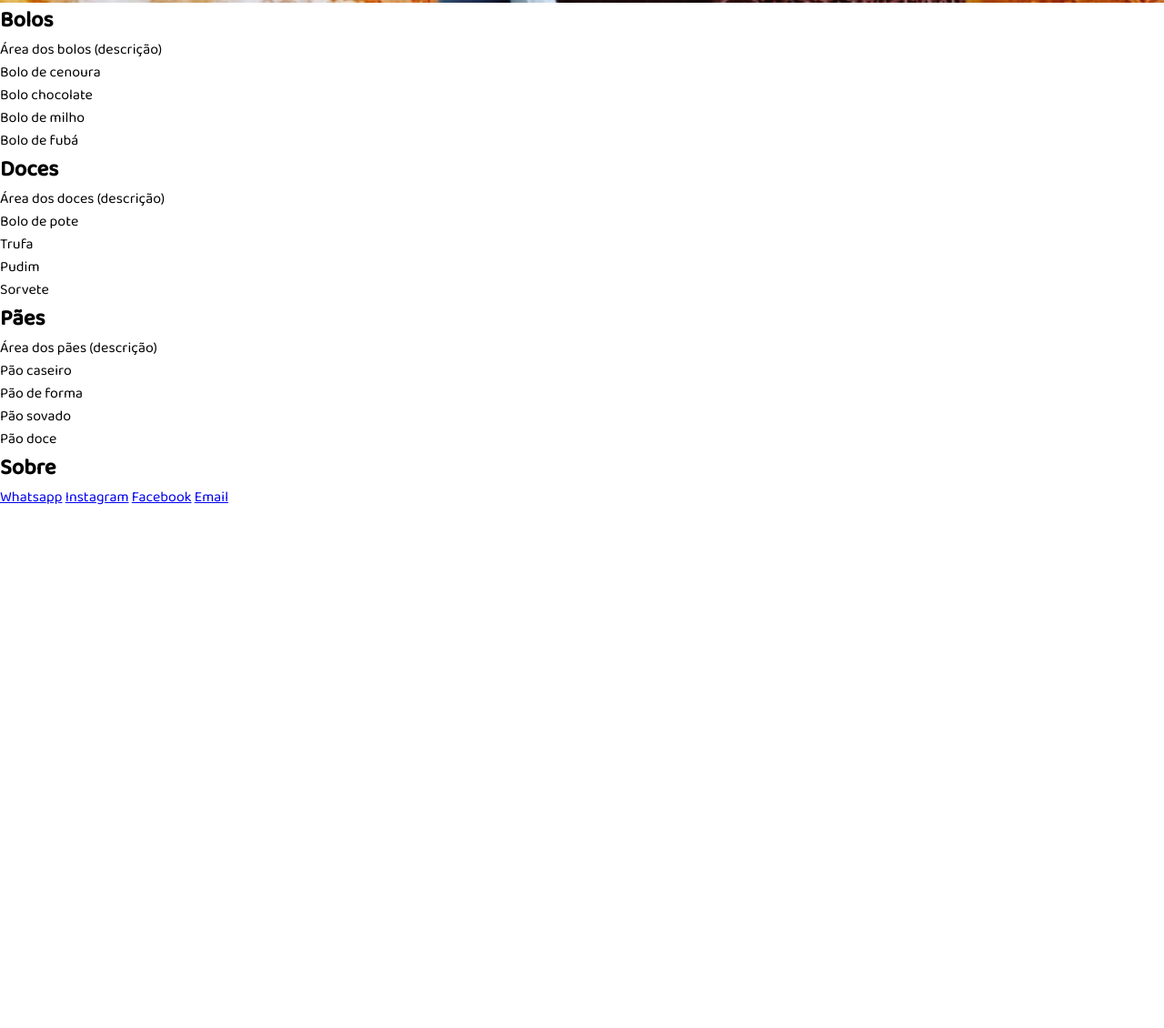
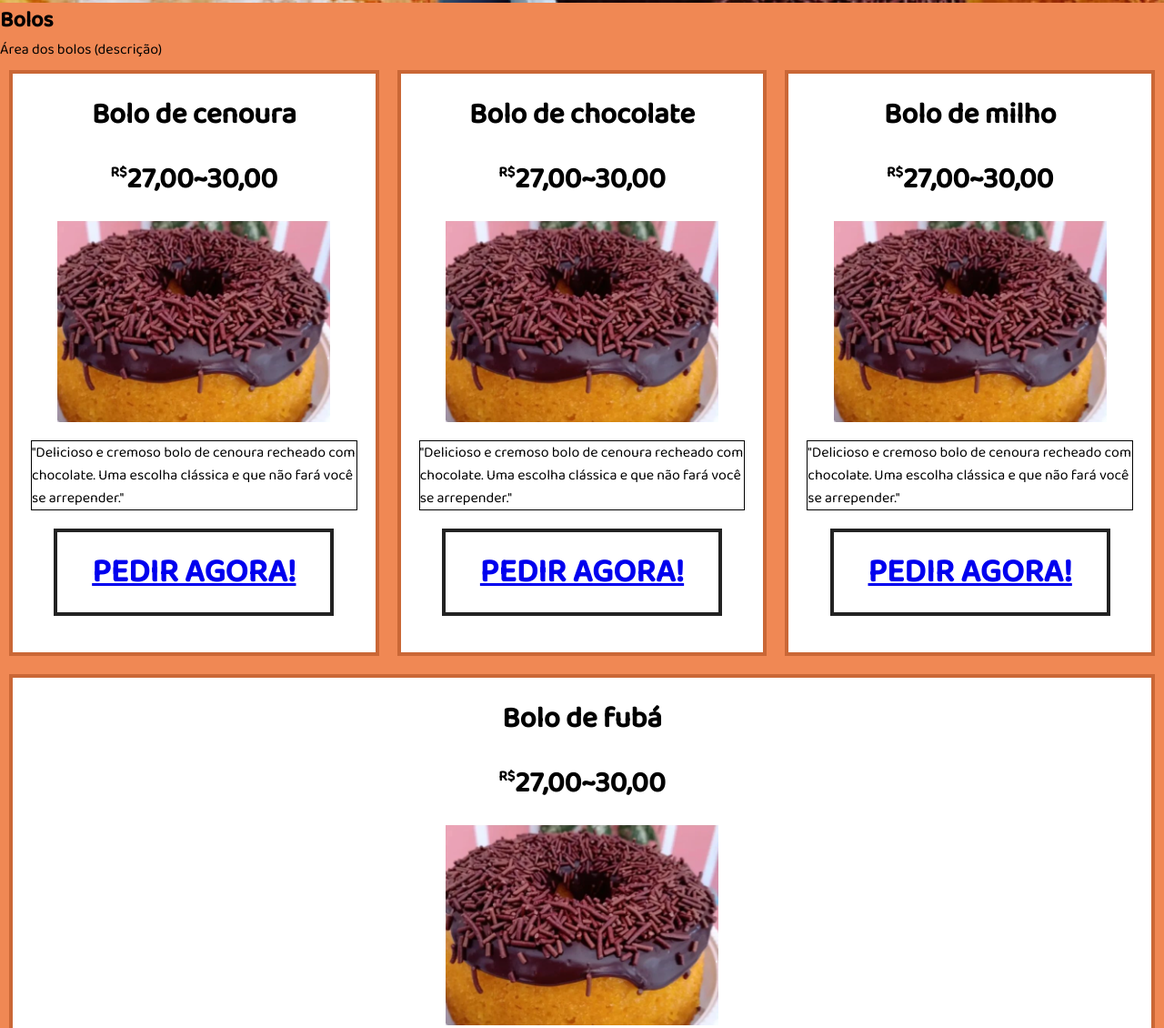
Before and after one commit to michell-monteiro/delicious-cake-project, a plain HTML site: page index.html in a window 1280 px wide. Shown: the part 610-1740 px from the top of the page at 91% size. Before the commit the page ends 1169 px from the top, so only its background shows below. Drawn offline with Linux system fonts and the light colour scheme.

Commit message:
Adições

```diff
--- a/css/style.css
+++ b/css/style.css
@@ -44,6 +44,8 @@ body {
     color: white;
     font-size: 1.3em;
 }
+/* Cabeçalho de navegação */
+
 
 /* Imagem Destaque */
 .img-main {
@@ -54,3 +56,64 @@ body {
     background: var(--var-color-logo) url('../img/cakes-slide.png') bottom center no-repeat;
     background-size: cover;
 }
+/* Imagem Destaque */
+
+
+
+/* Área 2: Doces */
+.bolos-bg {
+    background-color: #f08854;
+}
+.bolos-area {
+    display: flex;
+    flex-wrap: wrap;
+    align-items: center;
+}
+.produto-preco {
+    flex: 1 1 260px;
+    border: 4px solid var(--var-color-logo);
+    padding: 20px;
+    margin: 10px;
+    background-color: white;
+}
+.produto-preco h2 {
+    font-size: 2em;
+    color: black;
+    text-align: center;
+}
+.produto-preco span {
+    max-width: 300px;
+    margin: 20px auto;
+    display: block;
+    font-size: 2em;
+    text-align: center;
+    font-weight: bold;
+    /* padding: 10px 0px 5px 0px; */
+    /* border-top: 4px solid white; */
+    /* border-bottom: 4px solid white; */
+}
+.produto-preco sup {
+    font-size: 1rem;
+}
+.produto-preco img {
+    max-width: 300px;
+    margin: 20px auto;
+    display: block;
+}
+.produto-preco a {
+    max-width: 300px;
+    display: block;
+    margin: 20px auto;
+    border: 4px solid #222222;
+    text-transform: uppercase;
+    font-weight: bold;
+    font-size: 2.25em;
+    padding: 15px 0;
+    text-align: center;
+}
+.desc-doces {
+    border: 1px solid black;
+}
+
+
+/* Área 2: Doces */
--- a/index.html
+++ b/index.html
@@ -38,17 +38,53 @@
 
     <!-- Área 1: Bolos -->
     <section class="bolos-bg" id="bolos">
+        <div>
+            <h1>Bolos</h1>
+            <p>Área dos bolos (descrição)</p>
+        </div>
         <div class="bolos-area">
-            <div>
-                <h1>Bolos</h1>
-                <p>Área dos bolos (descrição)</p>
+            <div class="produto-preco">
+                <h2>Bolo de cenoura</h2>
+                <span><sup>R$</sup>27,00~30,00</span>
+                <img src="img/bolo-cenoura.png" alt="Bolo de cenoura com combertura de chocolate, acompanhado de um granulado de chocolate">
+                <div class="desc-doces">
+                    <p>"Delicioso e cremoso bolo de cenoura recheado com chocolate. Uma escolha clássica e que não fará você se arrepender."</p>
+                </div>
+                <a href="#">Pedir agora!</a>
             </div>
-            <ul>
+            <div class="produto-preco">
+                <h2>Bolo de chocolate</h2>
+                <span><sup>R$</sup>27,00~30,00</span>
+                <img src="img/bolo-cenoura.png" alt="Bolo de cenoura com combertura de chocolate, acompanhado de um granulado de chocolate">
+                <div class="desc-doces">
+                    <p>"Delicioso e cremoso bolo de cenoura recheado com chocolate. Uma escolha clássica e que não fará você se arrepender."</p>
+                </div>
+                <a href="#">Pedir agora!</a>
+            </div>
+            <div class="produto-preco">
+                <h2>Bolo de milho</h2>
+                <span><sup>R$</sup>27,00~30,00</span>
+                <img src="img/bolo-cenoura.png" alt="Bolo de cenoura com combertura de chocolate, acompanhado de um granulado de chocolate">
+                <div class="desc-doces">
+                    <p>"Delicioso e cremoso bolo de cenoura recheado com chocolate. Uma escolha clássica e que não fará você se arrepender."</p>
+                </div>
+                <a href="#">Pedir agora!</a>
+            </div>
+            <div class="produto-preco">
+                <h2>Bolo de fubá</h2>
+                <span><sup>R$</sup>27,00~30,00</span>
+                <img src="img/bolo-cenoura.png" alt="Bolo de cenoura com combertura de chocolate, acompanhado de um granulado de chocolate">
+                <div class="desc-doces">
+                    <p>"Delicioso e cremoso bolo de cenoura recheado com chocolate. Uma escolha clássica e que não fará você se arrepender."</p>
+                </div>
+                <a href="#">Pedir agora!</a>
+            </div>
+            <!-- <ul>
                 <li>Bolo de cenoura</li>
-                <li>Bolo chocolate</li>
+                <li>Bolo de chocolate</li>
                 <li>Bolo de milho</li>
                 <li>Bolo de fubá</li>
-            </ul>
+            </ul> -->
         </div>
     </section>
 
@@ -59,12 +95,13 @@
                 <h1>Doces</h1>
                 <p>Área dos doces (descrição)</p>
             </div>
-            <ul>
+
+            <!-- <ul>
                 <li>Bolo de pote</li>
                 <li>Trufa</li>
                 <li>Pudim</li>
                 <li>Sorvete</li>
-            </ul>
+            </ul> -->
         </div>
     </section>
 
```
Also changed, not shown: img/bolo-cenoura.png (added).
